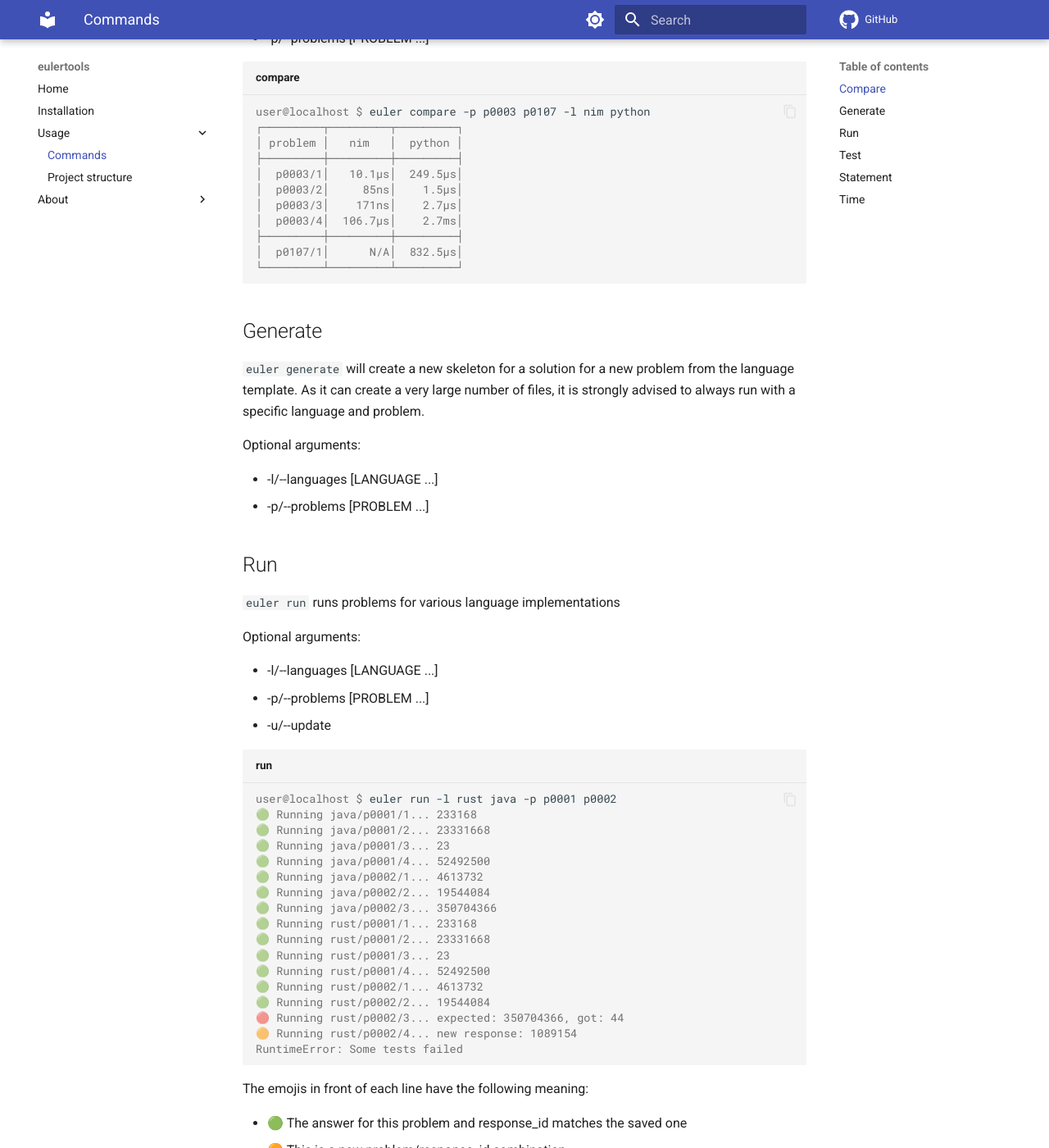
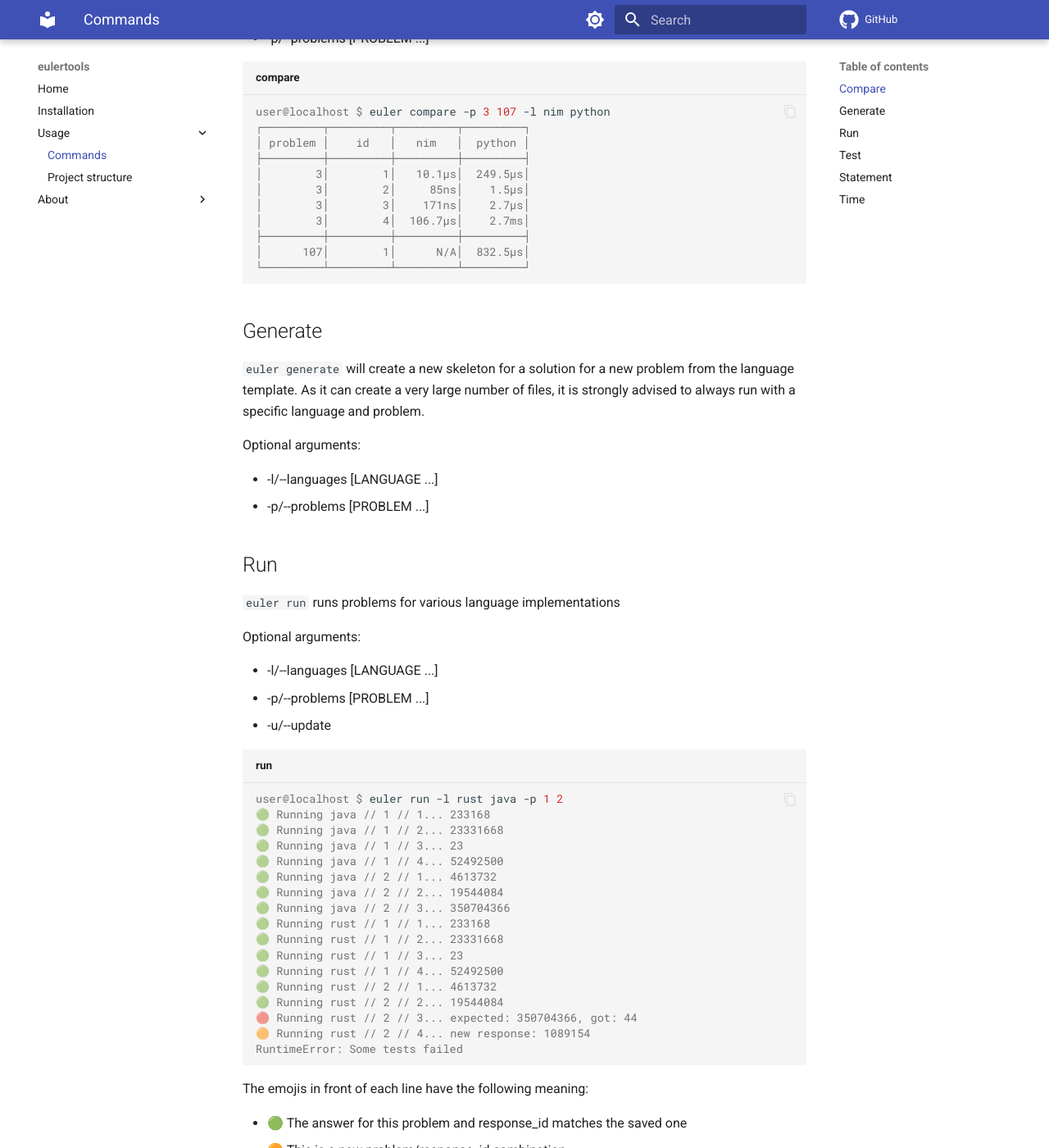
Before and after one commit to spapanik/py-euler, an MkDocs documentation site: the page built from docs/usage/commands.md, in a window 1280 px wide and 1400 px high, scrolled down 616 px. Shown: the whole window at 82% size. Built offline with MkDocs 1.6.1 and Material for MkDocs 9.7.7, drawn with Linux system fonts in a browser that asks for light colours; comment, search, counter and statistics services are not loaded; some of the changed text lies outside the part shown.

Commit message:
📚 Update documentation

````diff
--- a/docs/usage/commands.md
+++ b/docs/usage/commands.md
@@ -22,17 +22,17 @@ Optional arguments:
 -   -p/--problems [PROBLEM ...]
 
 ```console title="compare"
-user@localhost $ euler compare -p p0003 p0107 -l nim python
-┌─────────┬─────────┬─────────┐
-│ problem │   nim   │  python │
-├─────────┼─────────┼─────────┤
-│  p0003/1│   10.1µs│  249.5µs│
-│  p0003/2│     85ns│    1.5µs│
-│  p0003/3│    171ns│    2.7µs│
-│  p0003/4│  106.7µs│    2.7ms│
-├─────────┼─────────┼─────────┤
-│  p0107/1│      N/A│  832.5µs│
-└─────────┴─────────┴─────────┘
+user@localhost $ euler compare -p 3 107 -l nim python
+┌─────────┬─────────┬─────────┬─────────┐
+│ problem │    id   │   nim   │  python │
+├─────────┼─────────┼─────────┼─────────┤
+│        3│        1│   10.1µs│  249.5µs│
+│        3│        2│     85ns│    1.5µs│
+│        3│        3│    171ns│    2.7µs│
+│        3│        4│  106.7µs│    2.7ms│
+├─────────┼─────────┼─────────┼─────────┤
+│      107│        1│      N/A│  832.5µs│
+└─────────┴─────────┴─────────┴─────────┘
 ```
 
 ## Generate
@@ -57,22 +57,22 @@ Optional arguments:
 -   -u/--update
 
 ```console title="run"
-user@localhost $ euler run -l rust java -p p0001 p0002
-🟢 Running java/p0001/1... 233168
-🟢 Running java/p0001/2... 23331668
-🟢 Running java/p0001/3... 23
-🟢 Running java/p0001/4... 52492500
-🟢 Running java/p0002/1... 4613732
-🟢 Running java/p0002/2... 19544084
-🟢 Running java/p0002/3... 350704366
-🟢 Running rust/p0001/1... 233168
-🟢 Running rust/p0001/2... 23331668
-🟢 Running rust/p0001/3... 23
-🟢 Running rust/p0001/4... 52492500
-🟢 Running rust/p0002/1... 4613732
-🟢 Running rust/p0002/2... 19544084
-🔴 Running rust/p0002/3... expected: 350704366, got: 44
-🟠 Running rust/p0002/4... new response: 1089154
+user@localhost $ euler run -l rust java -p 1 2
+🟢 Running java // 1 // 1... 233168
+🟢 Running java // 1 // 2... 23331668
+🟢 Running java // 1 // 3... 23
+🟢 Running java // 1 // 4... 52492500
+🟢 Running java // 2 // 1... 4613732
+🟢 Running java // 2 // 2... 19544084
+🟢 Running java // 2 // 3... 350704366
+🟢 Running rust // 1 // 1... 233168
+🟢 Running rust // 1 // 2... 23331668
+🟢 Running rust // 1 // 3... 23
+🟢 Running rust // 1 // 4... 52492500
+🟢 Running rust // 2 // 1... 4613732
+🟢 Running rust // 2 // 2... 19544084
+🔴 Running rust // 2 // 3... expected: 350704366, got: 44
+🟠 Running rust // 2 // 4... new response: 1089154
 RuntimeError: Some tests failed
 ```
 
@@ -101,11 +101,11 @@ This will run the problem for \<TIMES\> times and it will check if all of them m
 the saved ones.
 
 ```console title="test"
-user@localhost $ euler test -p p0001 -l java
-🟢 Running java/p0001/1... 233168
-🔴 Running java/p0001/2... Not deterministic answer.
-🟢 Running java/p0001/3... 23
-🟢 Running java/p0001/4... 52492500
+user@localhost $ euler test -p 1 -l java
+🟢 Running java // 1 // 1... 233168
+🔴 Running java // 1 // 2... Not deterministic answer.
+🟢 Running java // 1 // 3... 23
+🟢 Running java // 1 // 4... 52492500
 RuntimeError: Some tests failed
 ```
 
@@ -123,7 +123,7 @@ Optional arguments:
 -   -s/--show-hints
 
 ```console title="statement"
-user@localhost $ euler-dev statement -p p0001 -s
+user@localhost $ euler-dev statement -p 1 -s
 Two Sum
 ~~~~~~~
 Given an array of integers, return indices of the two numbers such that they
@@ -156,8 +156,8 @@ Answer 1 402
 Time 1 1112696508
 Answer 1 402
 
-Timing python/p0074/1...
-~~~~~~~~~~~~~~~~~~~~~~~~
+Timing python // 74 // 1...
+~~~~~~~~~~~~~~~~~~~~~~~~~~~
 🟤 Old timing: 1.11s
 🟢 New timing: 1.10s
     ⏱  New timings:
````
Also changed, not shown: other parts of docs/usage/commands.md (+1 -1 lines), docs/usage/structure.md (+8 -11 lines).
